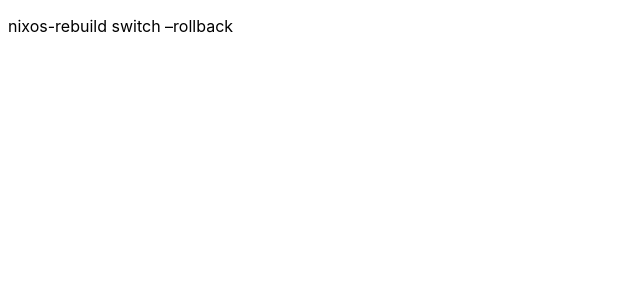
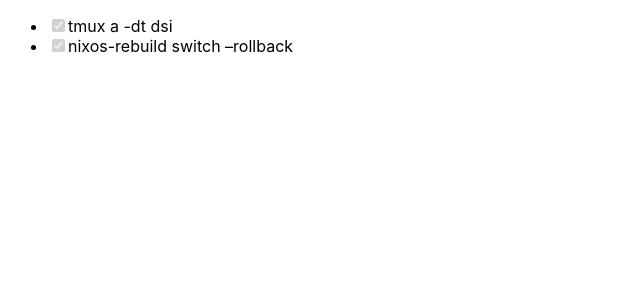
Before and after one commit to maksi-mov/maksi-mov.github.io, a Jekyll site: the page built from index.md, in a window 1280 px wide. Shown: the top 300 px of the page, without its empty margins (0-640 px from the left). Built offline with Jekyll 4.4.1, drawn with Linux system fonts in a browser that asks for light colours.

Commit message:
Update index.md

```diff
--- a/index.md
+++ b/index.md
@@ -3,4 +3,5 @@ layout: default
 title: "maksi.mov"
 ---
 
-nixos-rebuild switch --rollback
+- [x] tmux a -dt dsi
+- [x] nixos-rebuild switch --rollback
```
